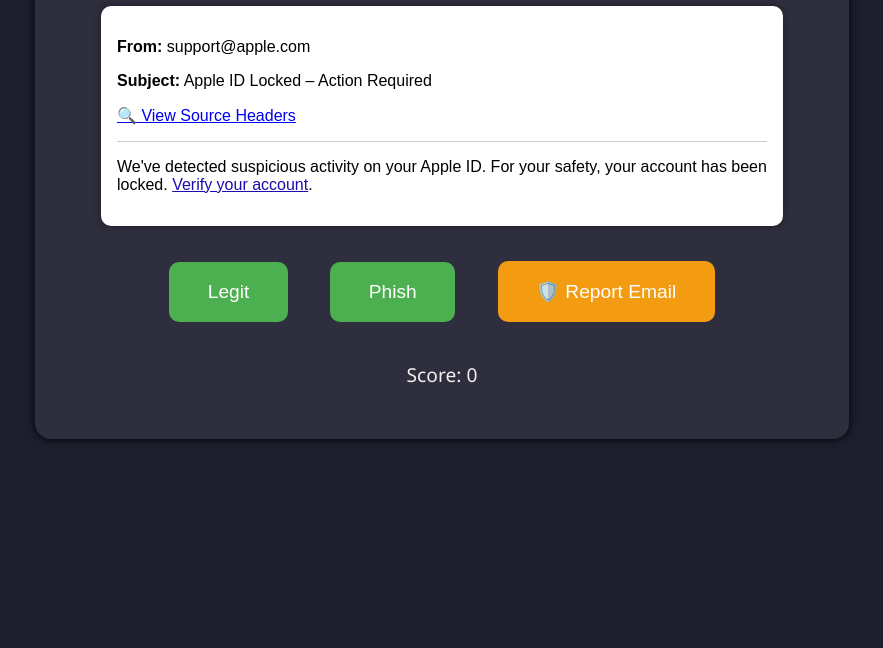
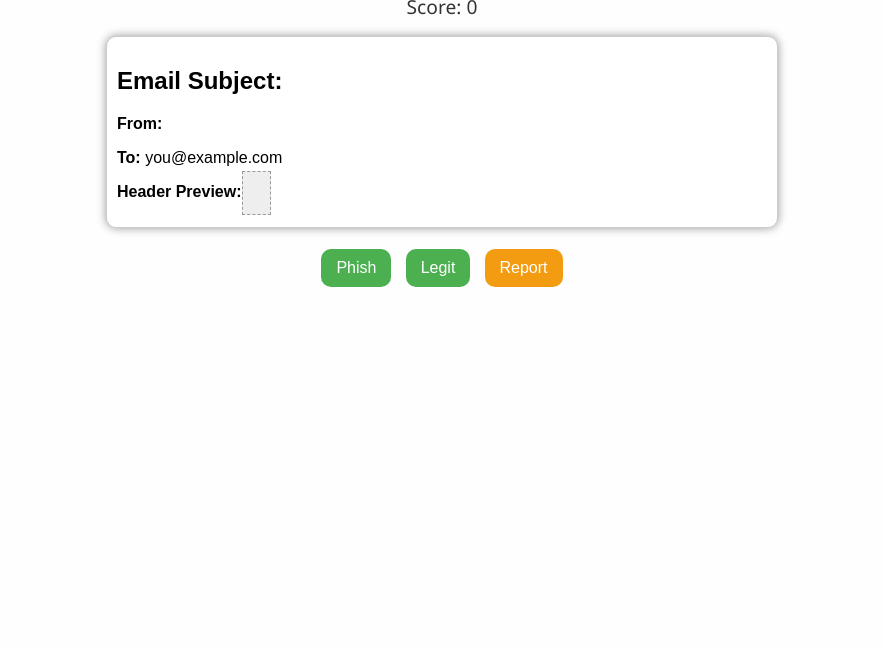
Before and after one commit to METAXENOPY/CITG-SCRIPTS, a plain HTML site: page HACKATON/CYBER-SLEUTHS/index.html in a window 1280 px wide. Shown: the part 152-800 px from the top of the page, without its empty margins (198-1081 px from the left). Drawn offline with Linux system fonts and the light colour scheme.

Commit message:
Added some game mechanics.

```diff
--- /dev/null
+++ b/HACKATON/CYBER-SLEUTHS/emailsamp.js
@@ -0,0 +1,135 @@
+// emailSamples.js
+
+// Built-in game samples
+export const defaultSamples = [
+  {
+    subject: "Unusual login detected on your account",
+    sender: "security@not-google.com",
+    body: "We've detected an unusual login attempt. Log in immediately: http://google-login-alerts.com",
+    headers: "X-Mailer: PhishMailer/2.0",
+    attachments: [],
+    correct: "phish"
+  },
+  {
+    subject: "Amazon Order Confirmation",
+    sender: "order-update@amazon.com",
+    body: "Your order #112-8329 has been shipped. Track your package here.",
+    headers: "X-Mailer: AmazonSES",
+    attachments: [],
+    correct: "legit"
+  },
+  {
+    subject: "Important: Update your password immediately",
+    sender: "security@fakedomain.com",
+    body: "Click here to reset your password: http://fake-security.com",
+    headers: "X-Mailer: SuspiciousMailer/1.0",
+    attachments: [],
+    correct: "phish"
+  },
+  {
+    subject: "Your receipt from LegitStore",
+    sender: "support@legitstore.com",
+    body: "Thanks for your purchase. See your receipt attached.",
+    headers: "X-Mailer: Outlook",
+    attachments: ["receipt.pdf"],
+    correct: "legit"
+  },
+  {
+    subject: "Claim your free reward now!",
+    sender: "promo@scammerz.ru",
+    body: "You've won! Click here to claim.",
+    headers: "X-Mailer: MailZilla",
+    attachments: [],
+    correct: "phish"
+  },
+  {
+    subject: "Unusual login detected on your account",
+    sender: "security@not-google.com",
+    body: "We've detected an unusual login attempt. Log in immediately: http://google-login-alerts.com",
+    headers: "X-Mailer: PhishMailer/2.0",
+    attachments: [],
+    correct: "phish"
+  },
+  {
+    subject: "FedEx: Your package couldn't be delivered",
+    sender: "support@fedex-fake.com",
+    body: "Your parcel was undeliverable. View the shipping label: http://fedex-support.org/label",
+    headers: "X-Mailer: Unknown",
+    attachments: ["Shipping_Label.exe"],
+    correct: "phish"
+  },
+  {
+    subject: "Invoice Due - Immediate Payment Required",
+    sender: "billing@vendor-payment.com",
+    body: "Attached is your invoice. Please pay within 24 hours to avoid penalties.",
+    headers: "X-Originating-IP: 182.122.87.5",
+    attachments: ["invoice.pdf"],
+    correct: "phish"
+  },
+  {
+    subject: "Action Required: Microsoft 365 License Suspension",
+    sender: "noreply@ms365-license-support.com",
+    body: "Your Microsoft license has expired. Renew now to avoid service disruption.",
+    headers: "X-Mailer: OWA",
+    attachments: [],
+    correct: "phish"
+  },
+  {
+    subject: "CONFIDENTIAL: Salary Adjustment Document",
+    sender: "hr-dept@fakecorp.io",
+    body: "You’ve been selected for a salary increase. View attached HR documents.",
+    headers: "X-Mailer: Suspicious",
+    attachments: ["HR-Update.docm"],
+    correct: "phish"
+  },
+
+  // Legit
+  {
+    subject: "Google Security Alert",
+    sender: "no-reply@accounts.google.com",
+    body: "New sign-in from Chrome on Windows. If this was you, no further action is needed.",
+    headers: "X-Mailer: Google Mail",
+    attachments: [],
+    correct: "legit"
+  },
+  {
+    subject: "Zoom Meeting Confirmation - Project Sync",
+    sender: "meetings@zoom.us",
+    body: "Your meeting is confirmed for Thursday at 3:00 PM. Click to join.",
+    headers: "X-Mailer: ZoomScheduler",
+    attachments: [],
+    correct: "legit"
+  },
+  {
+    subject: "Receipt for Your Payment to Spotify",
+    sender: "no-reply@spotify.com",
+    body: "Thanks for your payment. Here's your monthly receipt.",
+    headers: "X-Mailer: Mailgun",
+    attachments: ["receipt.pdf"],
+    correct: "legit"
+  },
+  {
+    subject: "Internal Memo: Quarterly Town Hall",
+    sender: "ceo@yourcompany.com",
+    body: "Please join our upcoming all-hands meeting next week. Calendar invite attached.",
+    headers: "X-Mailer: Microsoft Outlook",
+    attachments: ["Q2-TownHall.ics"],
+    correct: "legit"
+  },
+  {
+    subject: "Amazon Order Confirmation",
+    sender: "order-update@amazon.com",
+    body: "Your order #112-8329 has been shipped. Track your package here.",
+    headers: "X-Mailer: AmazonSES",
+    attachments: [],
+    correct: "legit"
+  }
+];
+
+// Player-submitted emails
+export let customSamples = [];
+
+// Function to add player-created emails
+export function addCustomSample(sample) {
+  customSamples.push(sample);
+}
--- a/HACKATON/CYBER-SLEUTHS/game.js
+++ b/HACKATON/CYBER-SLEUTHS/game.js
@@ -1,141 +1,170 @@
-let samples = [
-  {
-    from: "support@apple.com",
-    subject: "Apple ID Locked – Action Required",
-    headers: "Return-Path: spoof@phishing.biz\nReceived: from mail.fake.net (unknown)\nX-Mailer: PHISHBOT",
-    content: `We've detected suspicious activity on your Apple ID. For your safety, your account has been locked. <a href="http://apple-verification-login.com">Verify your account</a>.`,
-    attachments: [],
-    correct: "phish"
-  },
-  {
-    from: "alerts@bankofamerica.com",
-    subject: "Unusual Login Attempt Detected",
-    headers: "Return-Path: phishing@scamdomain.co\nReceived: from unknown (HELO mailhost)\nX-Sender-IP: 203.0.113.77",
-    content: `Login attempt detected from new device. <a href="http://secure-bofa-login.com">Click here</a> to verify.`,
-    attachments: [],
-    correct: "phish"
-  },
-  {
-    from: "hr@company.com",
-    subject: "Updated Leave Policy",
-    headers: "Received: from mail.company.com\nX-Mailer: Outlook 16.0",
-    content: `Please review the attached leave policy updates.`,
-    attachments: ["Leave_Policy_2025.pdf"],
-    correct: "legit"
-  },
-  {
-    from: "no-reply@amazon.com",
-    subject: "Your Order Has Shipped",
-    headers: "Received: from mail.amazon.com\nX-Mailer: Amazon Mailer",
-    content: `Your order has shipped. <a href="https://amazon.com/track/123456">Track your package</a>.`,
-    attachments: [],
-    correct: "legit"
-  },
-  {
-    from: "admin@office365-notice.com",
-    subject: "Mailbox Almost Full!",
-    headers: "Received: from unknown (spoof)\nX-Fraud-Check: Failed",
-    content: `Your storage is full. <a href="http://o365-upgrade-storage.click">Upgrade now</a>.`,
-    attachments: [],
-    correct: "phish"
-  },
-  {
-    from: "it-helpdesk@company.com",
-    subject: "New VPN Client Installer",
-    headers: "Received: from internal.company.com\nX-Mailer: Outlook",
-    content: `Please install the new VPN client from the attachment.`,
-    attachments: ["VPN_Setup.exe"],
-    correct: "phish"
-  },
-  {
-    from: "devteam@company.com",
-    subject: "Weekly Standup Recording",
-    headers: "Received: from mail.company.com\nX-Mailer: MS Teams",
-    content: `Attached is the recorded meeting for this week.`,
-    attachments: ["Standup_Recording.mp4"],
-    correct: "legit"
-  },
-  {
-    from: "rewards@paypal-secure.com",
-    subject: "You've earned a cashback reward!",
-    headers: "Return-Path: cashback@fake-paypal.com\nReceived: from 185.12.35.10",
-    content: `Click here to claim your $50 reward now: <a href="http://paypal-cashback.info">Claim Reward</a>`,
-    attachments: [],
-    correct: "phish"
+import { defaultSamples, customSamples, addCustomSample } from './emailSamples.js';
+
+let timeLeft = 60;
+let timerInterval;
+let score = 0;
+let currentIndex = 0;
+let correctAnswers = 0;
+let incorrectAnswers = 0;
+let writingScore = 0;
+let buttonsEnabled = true;
+
+window.onload = () => {
+  shuffle(samples);
+  startTimer();
+  loadSample();
+};
+
+function shuffle(array) {
+  for (let i = array.length - 1; i > 0; i--) {
+    const j = Math.floor(Math.random() * (i + 1));
+    [array[i], array[j]] = [array[j], array[i]];
   }
-];
+}
 
-samples = shuffleArray(samples);
+function startTimer() {
+  timerInterval = setInterval(() => {
+    timeLeft--;
+    document.getElementById("time-left").innerText = timeLeft;
 
-let currentIndex = 0;
-let score = 0;
+    if (timeLeft <= 0) {
+      clearInterval(timerInterval);
+      endGame();
+    }
+  }, 1000);
+}
 
 function loadSample() {
   const sample = samples[currentIndex];
-  document.getElementById("email-from").innerText = sample.from;
   document.getElementById("email-subject").innerText = sample.subject;
-  document.getElementById("email-content").innerHTML = sample.content;
+  document.getElementById("email-sender").innerText = sample.sender;
+  document.getElementById("email-body").innerText = sample.body;
   document.getElementById("email-headers").innerText = sample.headers;
-  document.getElementById("email-headers").style.display = "none";
 
-  const attachBox = document.getElementById("email-attachments");
-  attachBox.innerHTML = "";
-  if (sample.attachments.length > 0) {
-    attachBox.innerHTML = "📎 Attachments: " + sample.attachments.join(", ");
-  }
+  const attachmentDiv = document.getElementById("email-attachments");
+  attachmentDiv.innerHTML = "";
+  sample.attachments.forEach(att => {
+    const a = document.createElement("div");
+    a.innerText = "📎 " + att;
+    attachmentDiv.appendChild(a);
+  });
+
+  enableButtons();
   document.getElementById("feedback").innerText = "";
 }
 
-function choose(answer) {
+function choose(choice) {
+  if (!buttonsEnabled) return;
+  disableButtons();
+
   const result = samples[currentIndex].correct;
-  if (answer === result) {
+  if (choice === result) {
     score++;
+    correctAnswers++;
     document.getElementById("feedback").innerText = "✅ Correct!";
   } else {
-    document.getElementById("feedback").innerText = `❌ Incorrect. This email was "${result.toUpperCase()}".`;
+    incorrectAnswers++;
+    document.getElementById("feedback").innerText = "❌ Incorrect!";
   }
+
   document.getElementById("score").innerText = "Score: " + score;
   nextSample();
 }
 
 function reportEmail() {
+  if (!buttonsEnabled) return;
+  disableButtons();
+
   const result = samples[currentIndex].correct;
   if (result === "phish") {
-    score++;
-    document.getElementById("feedback").innerText = "📨 Reported correctly! That was phishing.";
+    score += 2;
+    correctAnswers++;
+    document.getElementById("feedback").innerText = "📨 Reported correctly! That was phishing. +2 points!";
   } else {
+    incorrectAnswers++;
     document.getElementById("feedback").innerText = "⚠️ That email was legit. False reports hurt trust!";
   }
+
   document.getElementById("score").innerText = "Score: " + score;
   nextSample();
 }
 
 function nextSample() {
-  currentIndex++;
-  if (currentIndex < samples.length) {
+  currentIndex = (currentIndex + 1) % samples.length;
+  if (timeLeft > 0) {
     setTimeout(loadSample, 1500);
   } else {
-    setTimeout(() => {
-      document.getElementById("email-from").innerText = "";
-      document.getElementById("email-subject").innerText = "";
-      document.getElementById("email-content").innerText = "🎉 Game Over! Final Score: " + score;
-      document.getElementById("email-headers").style.display = "none";
-      document.getElementById("choices").style.display = "none";
-    }, 1500);
+    endGame();
   }
 }
 
-function toggleHeaders() {
-  const header = document.getElementById("email-headers");
-  header.style.display = header.style.display === "none" ? "block" : "none";
+function submitCustomEmail() {
+  const subject = document.getElementById("custom-subject").value.trim();
+  const sender = document.getElementById("custom-sender").value.trim();
+  const body = document.getElementById("custom-body").value.trim();
+  const label = document.getElementById("custom-label").value;
+
+  const feedback = document.getElementById("custom-feedback");
+
+  if (subject && sender && body) {
+    const newSample = {
+      subject,
+      sender,
+      body,
+      headers: "X-Mailer: PlayerSubmission",
+      attachments: [],
+      correct: label
+    };
+
+    writingScore += 2;
+    feedback.innerText = "✅ Email submitted successfully! +2 points!";
+
+    addCustomSample(newSample);
+    samples.push(newSample);
+    shuffle(samples);
+
+    // Clear input fields
+    document.getElementById("custom-subject").value = "";
+    document.getElementById("custom-sender").value = "";
+    document.getElementById("custom-body").value = "";
+  } else {
+    feedback.innerText = "⚠️ Please fill in all fields.";
+  }
+
+  document.getElementById("writing-score").innerText = writingScore;
 }
 
-function shuffleArray(array) {
-  for (let i = array.length - 1; i > 0; i--) {
-    const j = Math.floor(Math.random() * (i + 1));
-    [array[i], array[j]] = [array[j], array[i]];
-  }
-  return array;
+
+function disableButtons() {
+  buttonsEnabled = false;
+  document.querySelectorAll("#choices button").forEach(btn => btn.disabled = true);
 }
 
-window.onload = loadSample;
+function enableButtons() {
+  buttonsEnabled = true;
+  document.querySelectorAll("#choices button").forEach(btn => btn.disabled = false);
+}
+
+function endGame() {
+  clearInterval(timerInterval);
+  document.getElementById("email-viewer").style.display = "none";
+  document.getElementById("choices").style.display = "none";
+  document.getElementById("timer").style.display = "none";
+  document.getElementById("feedback").style.display = "none";
+
+  document.getElementById("final-screen").style.display = "block";
+  document.getElementById("final-score").innerText = score;
+  document.getElementById("emails-reviewed").innerText = currentIndex;
+  document.getElementById("correct-count").innerText = correctAnswers;
+  document.getElementById("wrong-count").innerText = incorrectAnswers;
+  document.getElementById("writing-score").innerText = writingScore;
+
+  updateLeaderboard();
+}
+
+function updateLeaderboard() {
+  const list = document.getElementById("leaderboard");
+  const entry = document.createElement("li");
+  entry.innerText = `Player: ${score} pts`;
+  list.appendChild(entry);
+}
--- a/HACKATON/CYBER-SLEUTHS/index.html
+++ b/HACKATON/CYBER-SLEUTHS/index.html
@@ -1,37 +1,67 @@
 <!DOCTYPE html>
 <html lang="en">
 <head>
-  <meta charset="UTF-8">
+  <meta charset="UTF-8" />
   <title>Cyber Sleuths: Phish Busters</title>
-  <link rel="stylesheet" href="style.css">
+  <link rel="stylesheet" href="style.css" />
 </head>
 <body>
-  <div id="game-container">
-    <h1>Cyber Sleuths: Phish Busters</h1>
+  <h1>Cyber Sleuths: Phish Busters</h1>
 
-    <div id="email-viewer">
-      <div id="email-header">
-        <p><strong>From:</strong> <span id="email-from">loading...</span></p>
-        <p><strong>Subject:</strong> <span id="email-subject">loading...</span></p>
-        <p><a href="#" onclick="toggleHeaders()">🔍 View Source Headers</a></p>
-        <pre id="email-headers" style="display:none;"></pre>
+  <div id="timer">⏱️ Time Left: <span id="time-left">60</span>s</div>
+  <div id="score">Score: 0</div>
+
+  <div id="email-viewer">
+    <h2>Email Subject: <span id="email-subject"></span></h2>
+    <p><strong>From:</strong> <span id="email-sender"></span></p>
+    <p><strong>To:</strong> you@example.com</p>
+    <p><strong>Header Preview:</strong> <span id="email-headers"></span></p>
+    <div id="email-body"></div>
+    <div id="email-attachments"></div>
+  </div>
+
+  <div id="choices">
+    <button onclick="choose('phish')">Phish</button>
+    <button onclick="choose('legit')">Legit</button>
+    <button onclick="reportEmail()">Report</button>
+  </div>
+
+  <div id="feedback"></div>
+
+  <div id="final-screen" style="display:none">
+    <h2>🎉 Game Over, Digital Detective! 🔍</h2>
+    <div class="final-results">
+      <p><strong>Your Final Score:</strong> <span id="final-score">0</span></p>
+      <div class="stats">
+        <p>📬 Emails Reviewed: <span id="emails-reviewed">0</span></p>
+        <p>✅ Correct Identifications: <span id="correct-count">0</span></p>
+        <p>❌ Mistakes Made: <span id="wrong-count">0</span></p>
+        <p>📝 Email Writing Bonus: <span id="writing-score">0</span></p>
       </div>
-      <div id="email-body">
-        <p id="email-content">loading...</p>
-        <div id="email-attachments"></div>
-      </div>
+      <h3>🏆 Leaderboard</h3>
+      <ul id="leaderboard"></ul>
     </div>
-
-    <div id="choices">
-      <button onclick="choose('legit')">Legit</button>
-      <button onclick="choose('phish')">Phish</button>
-      <button onclick="reportEmail()">🛡️ Report Email</button>
-    </div>
-
-    <p id="feedback"></p>
-    <p id="score">Score: 0</p>
+    <div id="writing-challenge">
+  <h2>✍️ Email Writing Challenge</h2>
+  <label>Subject:</label>
+  <input type="text" id="custom-subject"><br>
+  <label>Sender:</label>
+  <input type="text" id="custom-sender"><br>
+  <label>Body:</label><br>
+  <textarea id="custom-body" rows="5" cols="40"></textarea><br>
+  <label>Is this a:</label>
+  <select id="custom-label">
+    <option value="phish">Phishing</option>
+    <option value="legit">Legitimate</option>
+  </select><br><br>
+  <button onclick="submitCustomEmail()">Submit Email</button>
+  <p id="custom-feedback"></p>
+</div>
   </div>
 
   <script src="game.js"></script>
+  <script type="module" src="game.js"></script>
+  <script type="module" src="emailsamp.js"></script>
+
 </body>
 </html>
--- a/HACKATON/CYBER-SLEUTHS/style.css
+++ b/HACKATON/CYBER-SLEUTHS/style.css
@@ -1,9 +1,9 @@
 body {
   font-family: 'Segoe UI', sans-serif;
-  background-color: #1e1e2f;
-  color: #f0f0f0;
+  background: #fefefe; /* overrides previous background-color */
+  color: #333;         /* overrides previous color */
   text-align: center;
-  padding: 2em;
+  padding: 20px;       /* overrides previous padding */
 }
 
 #game-container {
@@ -16,15 +16,16 @@ body {
 }
 
 #email-viewer {
-  background-color: #ffffff;
+  background: #fff; /* overrides previous background-color */
   color: #000000;
   text-align: left;
-  padding: 1em;
+  padding: 10px;    /* overrides previous padding */
   border-radius: 10px;
-  margin: 1em auto;
+  margin: 1em auto 10px auto; /* combines margin-bottom and margin */
   max-width: 650px;
   font-family: Arial, sans-serif;
   box-shadow: 0 0 10px rgba(0,0,0,0.4);
+  border: 1px solid #ccc;
 }
 
 #email-header {
@@ -55,6 +56,12 @@ body {
   margin-top: 1em;
 }
 
+#choices button {
+  margin: 5px;
+  padding: 10px 15px;
+  font-size: 16px;
+}
+
 button {
   padding: 1em 2em;
   margin: 1em;
@@ -81,10 +88,23 @@ button:nth-child(3):hover {
 
 #feedback {
   font-size: 1.2em;
-  margin-top: 1em;
+  margin-top: 10px; /* overrides previous margin-top */
+  font-weight: bold;
 }
 
 #score {
   font-size: 1.2em;
   margin-top: 0.5em;
 }
+
+.final-results {
+  background: #f3f3f3;
+  border: 2px solid #ccc;
+  padding: 20px;
+  border-radius: 10px;
+  margin-top: 20px;
+}
+
+.final-results .stats p {
+  margin: 6px 0;
+}
```
